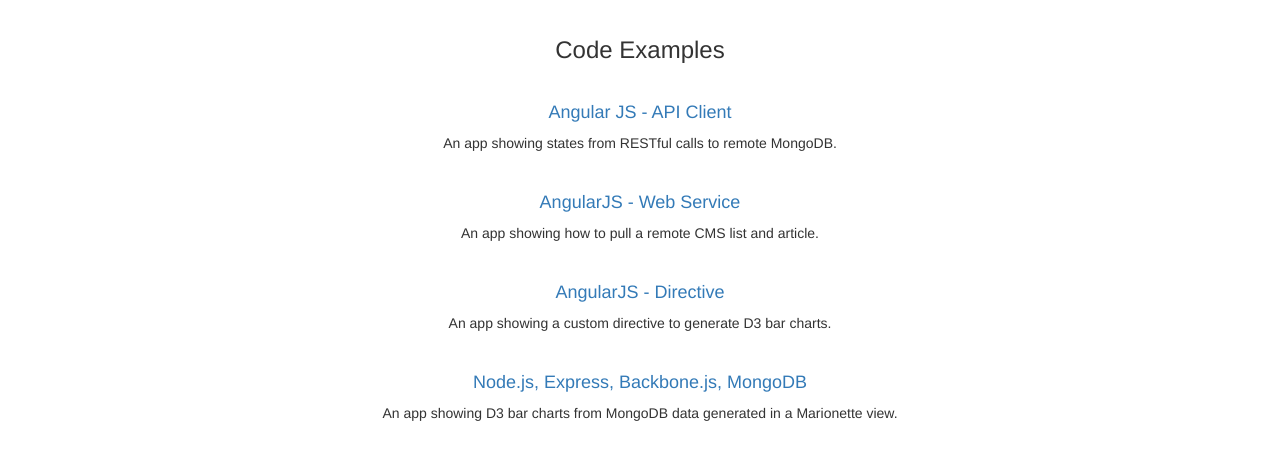
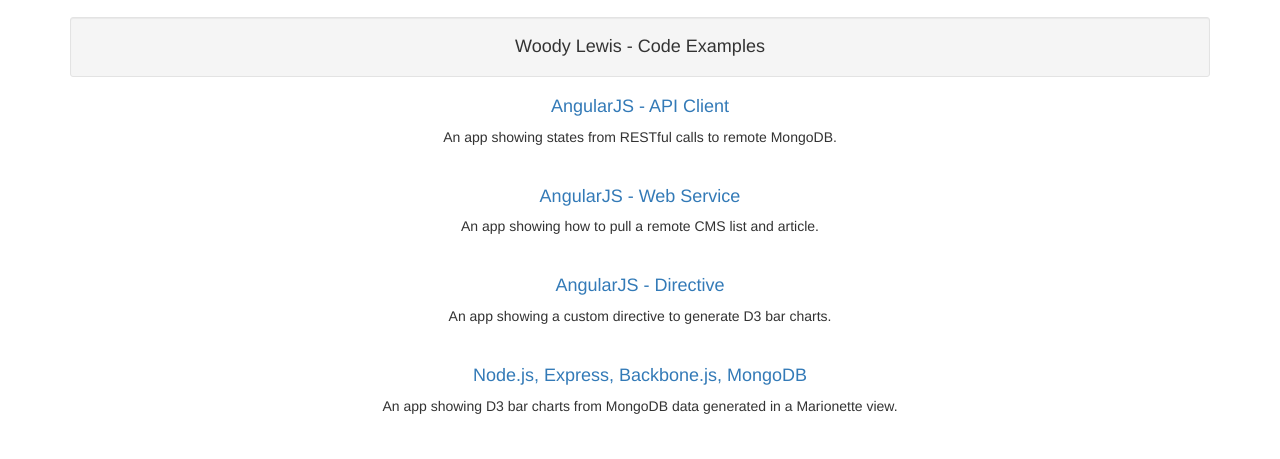
Before and after one commit to woodylewis/wls-s3-index, a plain HTML site: page index.html in a window 1280 px wide. Shown: the part 53-512 px from the top of the page. Drawn offline with Linux system fonts and the light colour scheme.

Commit message:
Tweak styling

```diff
--- a/index.html
+++ b/index.html
@@ -77,10 +77,11 @@
     <div class="container">
         <div class="row">
             <div class="col-lg-12 text-center">
-                <h3>Code Examples</h3>
-                    <p><br>
+                <div class="well well-sm">
+                <h4>Woody Lewis - Code Examples</h4>
+                </div>
                     <ul class="list-unstyled">
-                        <li><a href='/api-client'><h4>Angular JS - API Client</h4></a>
+                        <li><a href='/api-client'><h4>AngularJS - API Client</h4></a>
                             <p>An app showing states from RESTful calls to remote MongoDB.</p>
                         </li>
                         <br>
```
